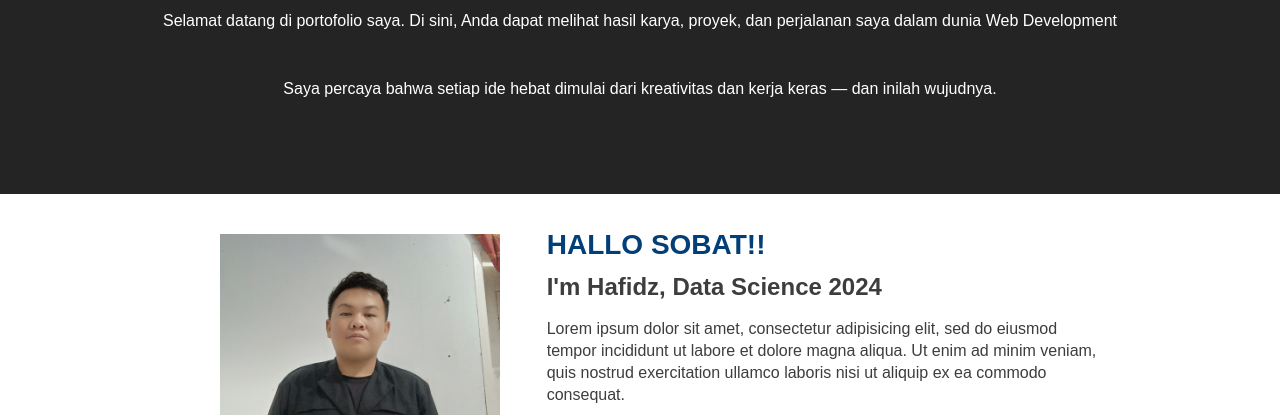
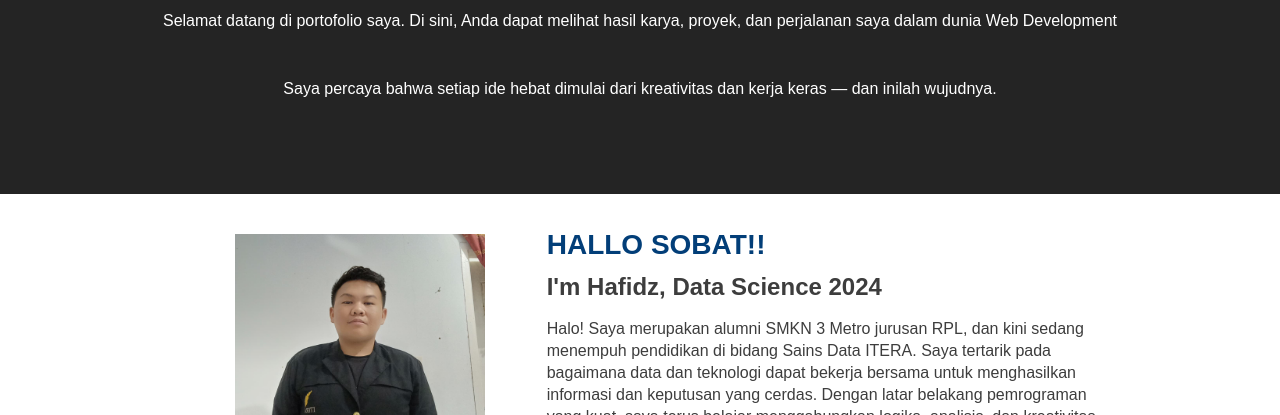
Before and after one commit to hafidzwahdiansyah/WEB-PORTOFOLIO, a plain HTML site: page index.html in a window 1280 px wide. Shown: the part 349-764 px from the top of the page. Drawn offline with Linux system fonts and the light colour scheme.

Commit message:
Update index.html

```diff
--- a/index.html
+++ b/index.html
@@ -43,13 +43,15 @@ Di sini, Anda dapat melihat hasil karya, proyek, dan perjalanan saya dalam dunia
         <div class="container">
 
             <div class="welcome-left">
-                <img src="images/myfoto.jpeg" alt="foto" width="280" height="275">
+                <img src="images/myfoto.jpeg" alt="foto" width="250" height="235">
             </div>
             <div class="welcome-right">
                 <h3>HALLO SOBAT!!</h3>
                 <h2>I'm Hafidz, Data Science 2024</h2>
                 <div class="text">
-                    Lorem ipsum dolor sit amet, consectetur adipisicing elit, sed do eiusmod tempor incididunt ut labore et dolore magna aliqua. Ut enim ad minim veniam, quis nostrud exercitation ullamco laboris nisi ut aliquip ex ea commodo consequat.
+					Halo! Saya merupakan alumni SMKN 3 Metro jurusan RPL, dan kini sedang menempuh pendidikan di bidang Sains Data ITERA.
+Saya tertarik pada bagaimana data dan teknologi dapat bekerja bersama untuk menghasilkan informasi dan keputusan yang cerdas.
+Dengan latar belakang pemrograman yang kuat, saya terus belajar menggabungkan logika, analisis, dan kreativitas dalam setiap proyek yang saya kerjakan.
                 </div>
               <a href="https://drive.google.com/file/d/1ofi2oFZ5A5qabC7pAqxbou5q7z1-WEpl/view?usp=drivesdk" class="button"><i class="fa fa-download"></i> Download CV</a>
             </div>
```
